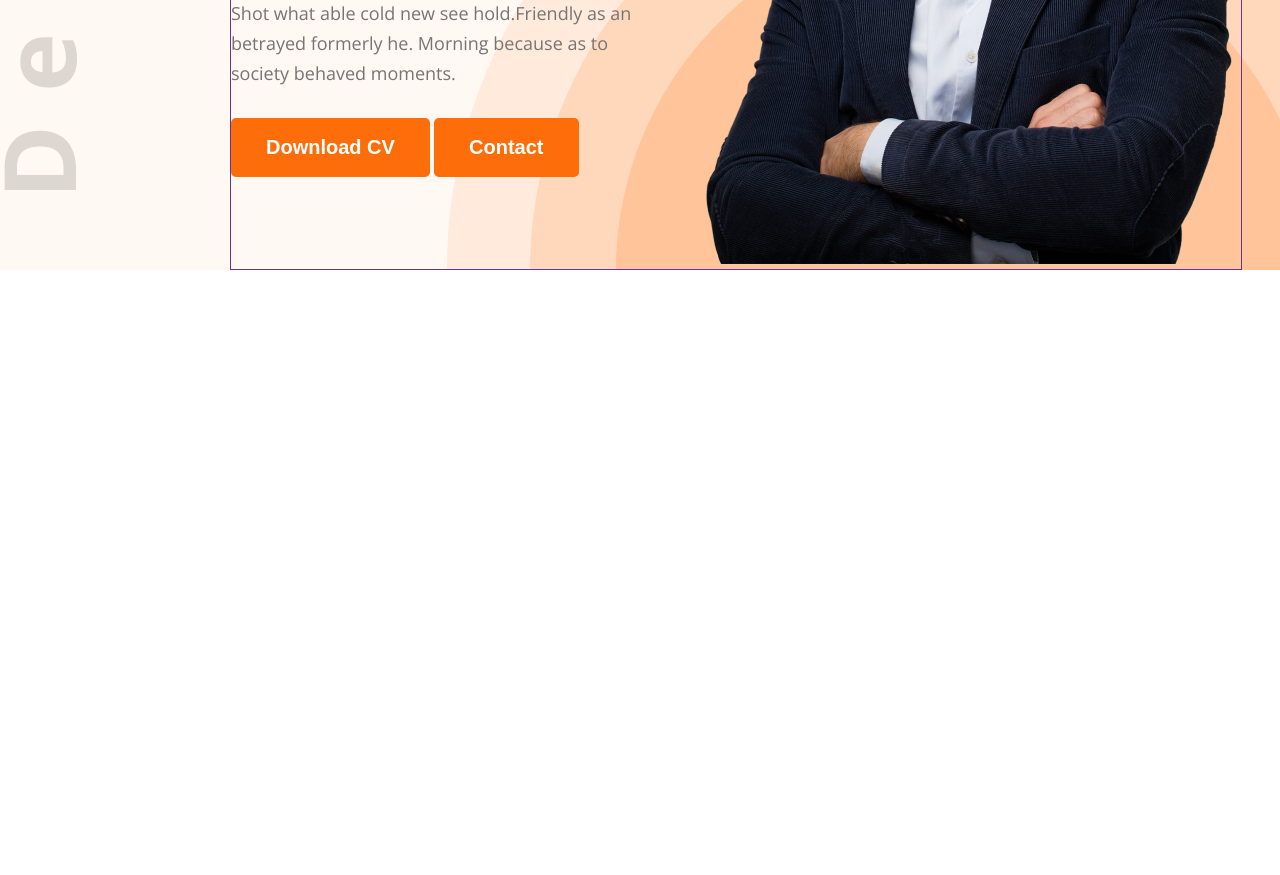
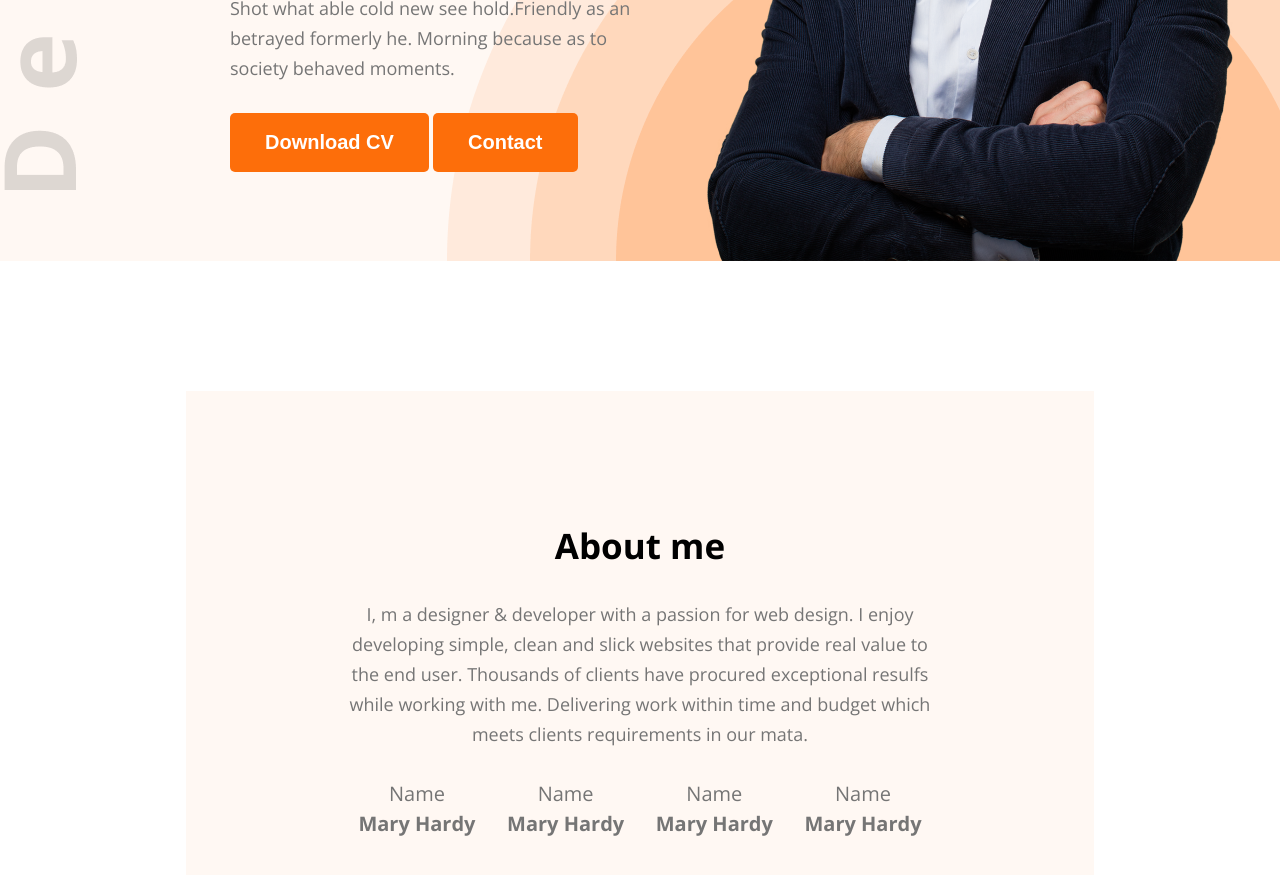
Before and after one commit to Raiyeen/Practice-Portfolio, a plain HTML site: page index.html in a window 1280 px wide. Shown: the part 573-1448 px from the top of the page. Before the commit the page ends 843 px from the top, so only its background shows below. Drawn offline with nearby package versions, Linux system fonts and the light colour scheme.

Commit message:
about section done

```diff
--- a/index.html
+++ b/index.html
@@ -43,5 +43,36 @@
         </section>
 
     </header>
+
+
+<section id="about">
+            <div class="about-content">
+                <div class="section-heading">
+                    <h2>About me</h2>
+                    <p>I, m a designer & developer with a passion for web design. I enjoy developing simple, clean and slick websites that provide real value to the end user. Thousands of clients have procured exceptional resulfs while working with me. Delivering work within time and budget which meets clients requirements in our mata.</p>
+                </div>
+
+                <div class="about-info">
+                    <div class="info-card">
+                        <p>Name</p>
+                        <h4>Mary Hardy</h4>
+                    </div>
+                    <div class="info-card">
+                        <p>Name</p>
+                        <h4>Mary Hardy</h4>
+                    </div>
+                    <div class="info-card">
+                        <p>Name</p>
+                        <h4>Mary Hardy</h4>
+                    </div>
+                    <div class="info-card">
+                        <p>Name</p>
+                        <h4>Mary Hardy</h4>
+                    </div>
+                </div>
+            </div>
+        </section>
+
+
 </body>
 </html>
--- a/styles/portfolio.css
+++ b/styles/portfolio.css
@@ -28,6 +28,21 @@
     color: white;
     cursor: pointer;
 }
+.section-heading{
+    max-width: 827px;
+    text-align: center;
+}
+.section-heading h2{
+    font-size: 35px;
+    margin-bottom: 30px;
+}
+.section-heading p{
+    font-size: 18px;
+    line-height: 30px;
+    margin-bottom: 30px;
+    color: #757575;
+}
+
 
 /* main style */
 
@@ -43,7 +58,7 @@
 nav{
     width: 71%;
     max-width: 1140px;
-    border: 1px solid red;
+    /* border: 1px solid red; */
     margin: 0 auto;
     display: flex;
     justify-content: space-between;
@@ -66,7 +81,7 @@
 
 
 #banner{
-    border: 1px solid rebeccapurple;
+    /* border: 1px solid rebeccapurple; */
     margin: 47px 38px 0px 230px;
     display: flex;
     justify-content: space-between;
@@ -96,8 +111,42 @@
     margin-bottom: 30px;
 }
 
-#banner .bannner-image img{
+#banner .banner-image img{
     max-width: 585px;
     vertical-align: middle;
 
 }
+
+#about{
+    padding-top: 130px;
+
+}
+
+#about .about-content{
+    width: 71%;
+    max-width: 1140px;
+    margin: 0 auto;
+    text-align: center;
+    background-color: #FFF8F3;
+    padding: 131px 157px;
+}
+
+#about .about-content .about-info{
+    display: flex;
+    justify-content: space-around;
+
+}
+
+.about-info .info-card p{
+    font-size: 20px;
+    line-height: 30px;
+    color: #757575
+    ;
+}
+
+.about-info .info-card h4{
+    font-size: 20px;
+    line-height: 30px;
+    color: #757575
+    ;
+}
```
